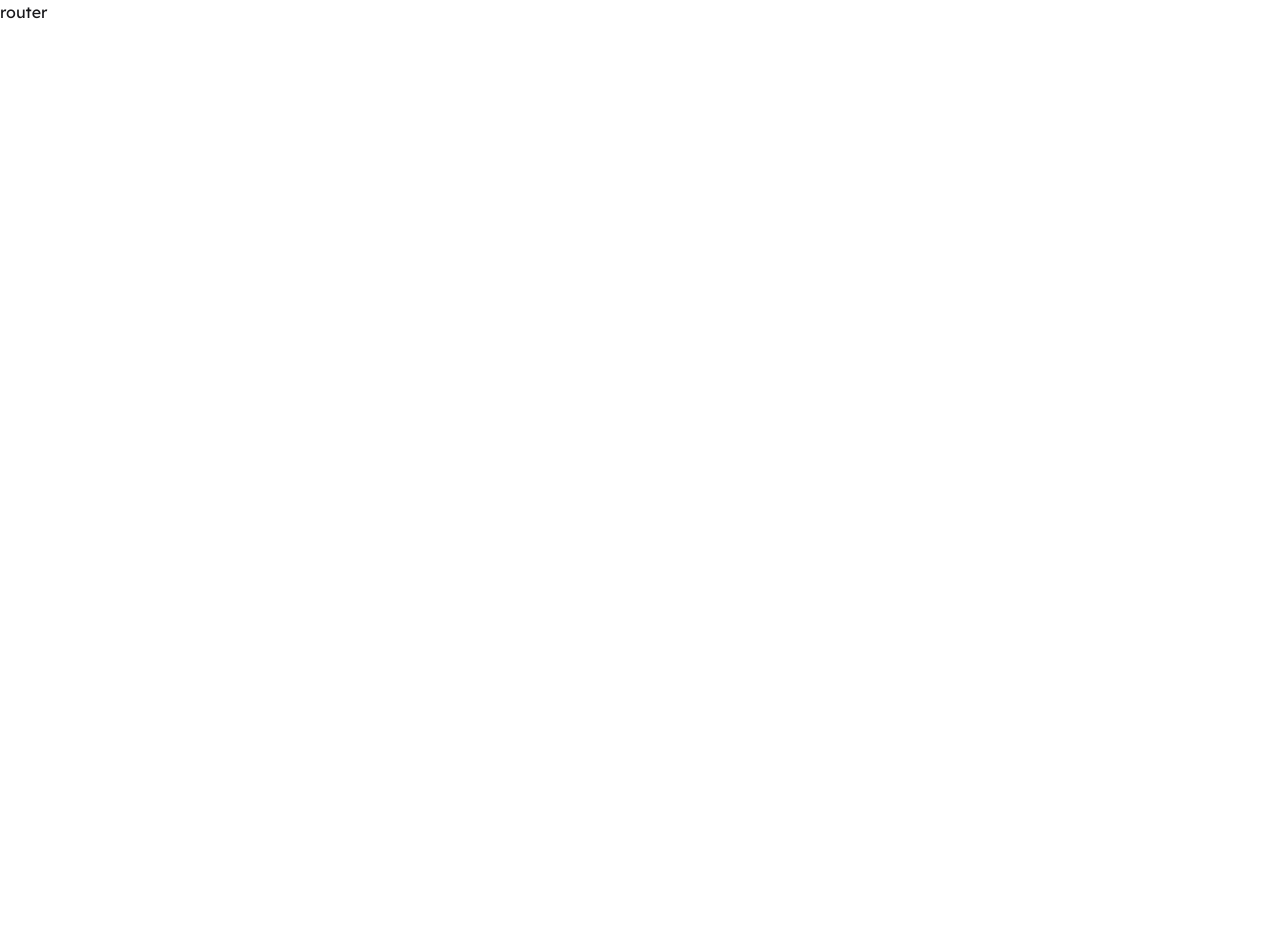
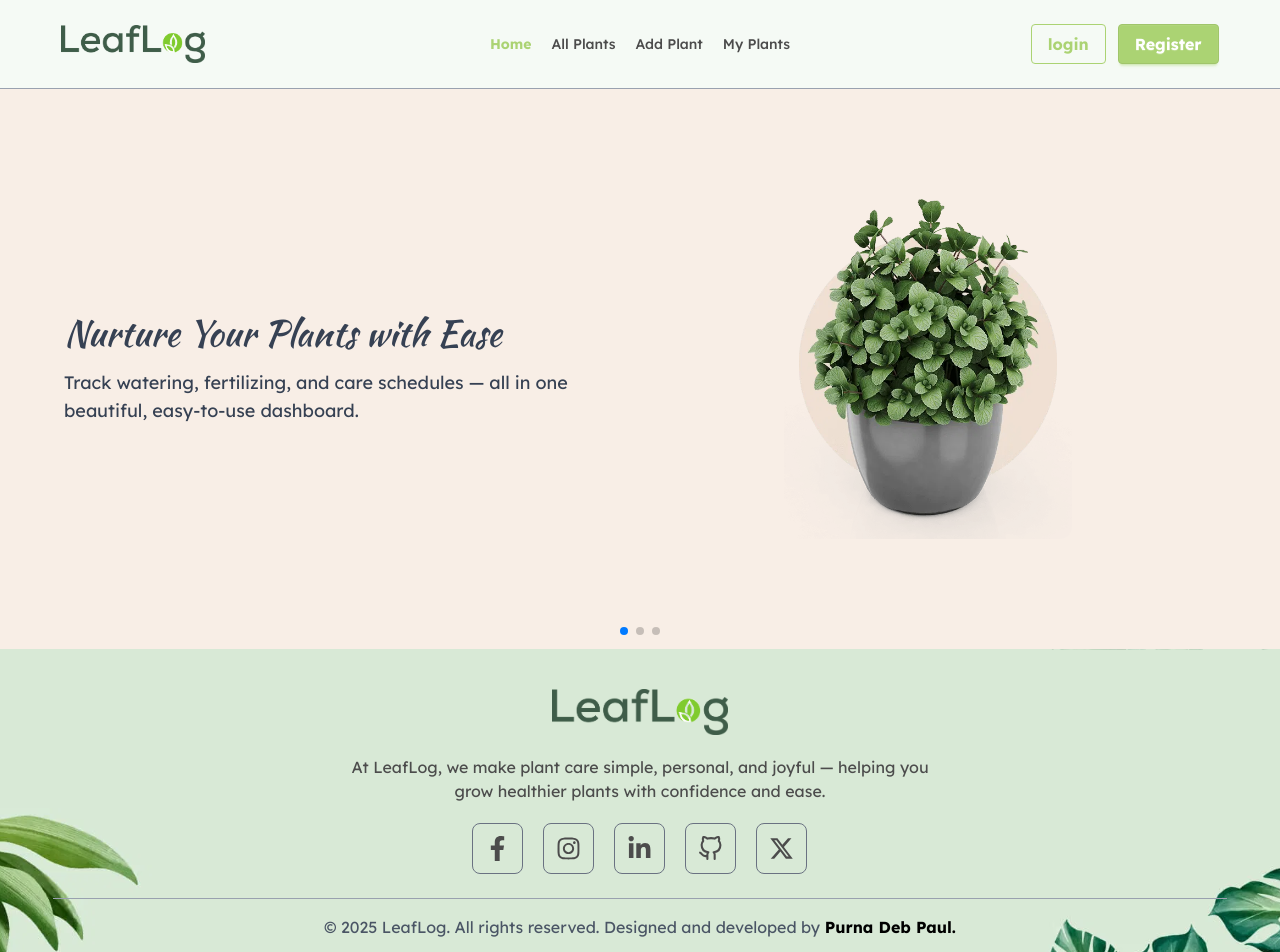
Before and after one commit to purnadebpaul64/leaflog-client, a React (Vite) app: page / in a window 1280 px wide. Shown: the top 952 px of the page. Before the commit the page ends 800 px from the top, so only its background shows below. Built offline with nearby package versions, Linux system fonts and the light colour scheme.

Commit message:
added header footer and hero slider

```diff
--- a/src/App.css
+++ b/src/App.css
@@ -2,14 +2,23 @@
 @import "tailwindcss";
 @plugin "daisyui" {
   themes: light --default;
+}
+@plugin "daisyui/theme" {
+  name: "light";
+  default: true;
   --color-primary: #abd373;
   --color-secondary: #d8e9d6;
 }
 
 body {
   font-family: "Lexend Deca", sans-serif;
+  color: #4c4c4c;
 }
 h2 {
   font-family: "Kaushan Script", cursive;
   font-weight: 400;
 }
+a.active {
+  @apply text-[#abd373];
+  @apply font-bold;
+}
--- a/src/Components/Footer.jsx
+++ b/src/Components/Footer.jsx
@@ -1,9 +1,63 @@
 import React from "react";
-
+import logo from "../assets/leaflog-logo.png";
+import fooimg from "../assets/footer-bg.webp";
+import { FaFacebookF, FaInstagram, FaLinkedinIn } from "react-icons/fa";
+import { Link } from "react-router";
+import { FiGithub } from "react-icons/fi";
+import { FaXTwitter } from "react-icons/fa6";
 const Footer = () => {
   return (
-    <div>
-      <h1>Footer</h1>
+    <div
+      className="bg-cover bg-bottom py-10"
+      style={{ backgroundImage: `url(${fooimg})` }}
+    >
+      <div className="w-11/12 mx-auto">
+        <div className="lg:w-6/12 mx-auto flex flex-col gap-5 items-center text-center">
+          <Link to={"/"}>
+            <img className="w-44" src={logo} alt="" />
+          </Link>
+          <p>
+            At LeafLog, we make plant care simple, personal, and joyful —
+            helping you grow healthier plants with confidence and ease.
+          </p>
+        </div>
+        <div className="flex justify-center pt-5 gap-5">
+          <a href="">
+            <div className="border-1 border-gray-500 rounded-lg p-3 hover:bg-primary hover:text-white hover:border-primary transition duration-200">
+              <FaFacebookF size={25} />
+            </div>
+          </a>
+          <a href="">
+            <div className="border-1 border-gray-500 rounded-lg p-3 hover:bg-primary hover:text-white hover:border-primary transition duration-200">
+              <FaInstagram size={25} />
+            </div>
+          </a>
+          <a href="">
+            <div className="border-1 border-gray-500 rounded-lg p-3 hover:bg-primary hover:text-white hover:border-primary transition duration-200">
+              <FaLinkedinIn size={25} />
+            </div>
+          </a>
+          <a href="">
+            <div className="border-1 border-gray-500 rounded-lg p-3 hover:bg-primary hover:text-white hover:border-primary transition duration-200">
+              <FiGithub size={25} />
+            </div>
+          </a>
+          <a href="">
+            <div className="border-1 border-gray-500 rounded-lg p-3 hover:bg-primary hover:text-white hover:border-primary transition duration-200">
+              <FaXTwitter size={25} />
+            </div>
+          </a>
+        </div>
+        <div className="border-b-1 border-gray-400  py-3"></div>
+        <div>
+          <p className="text-center text-gray-600 pt-4">
+            © 2025 LeafLog. All rights reserved. Designed and developed by{" "}
+            <a className="text-black font-bold" href="">
+              Purna Deb Paul.
+            </a>
+          </p>
+        </div>
+      </div>
     </div>
   );
 };
--- a/src/Components/HomePageComponents/HeroSection.jsx
+++ b/src/Components/HomePageComponents/HeroSection.jsx
@@ -1,9 +1,82 @@
-import React from "react";
+import { Swiper, SwiperSlide } from "swiper/react";
+import { Autoplay, Pagination, EffectFade } from "swiper/modules";
+import "swiper/css";
+import "swiper/css/pagination";
+import "swiper/css/effect-fade";
+import { useState } from "react";
+import slide1 from "../../assets/slider-1.webp";
+import slide2 from "../../assets/slider-1.webp";
+import slide3 from "../../assets/slider-1.webp";
+
+const slides = [
+  {
+    id: 1,
+    title: "Nurture Your Plants with Ease",
+    description:
+      "Track watering, fertilizing, and care schedules — all in one beautiful, easy-to-use dashboard.",
+    image: slide1,
+    bg_color: "#F8EEE6",
+  },
+  {
+    id: 2,
+    title: "Personalized Plant Care, Anytime, Anywhere",
+    description:
+      "Manage your indoor and outdoor plants securely with reminders and health monitoring on any device.",
+    image: slide2,
+    bg_color: "#DCF8EC",
+  },
+  {
+    id: 3,
+    title: "Grow a Thriving Garden at Home",
+    description:
+      "Add your plants, log care tasks, and get helpful feedback to keep your green friends healthy and happy.",
+    image: slide3,
+    bg_color: "#d8e9d6",
+  },
+];
 
 const HeroSection = () => {
+  const [activeIndex, setActiveIndex] = useState(0);
+
   return (
-    <div>
-      <h1>Hero section</h1>
+    <div className="w-full">
+      <Swiper
+        modules={[Autoplay, Pagination, EffectFade]}
+        slidesPerView={1}
+        pagination={{ clickable: true }}
+        autoplay={{ delay: 8000, disableOnInteraction: false }}
+        loop
+        onSlideChange={(swiper) => setActiveIndex(swiper.realIndex)}
+        className="h-[70vh]"
+      >
+        {slides.map((slide, index) => (
+          <SwiperSlide key={slide.id}>
+            <div
+              className="grid grid-cols-1 md:grid-cols-2 h-full items-center px-8 md:px-16"
+              style={{ backgroundColor: `${slide.bg_color}` }}
+            >
+              <div
+                className={`text-gray-700 transition-all duration-700 ${
+                  activeIndex === index
+                    ? "translate-y-0 opacity-100"
+                    : "translate-y-50 opacity-0"
+                }`}
+              >
+                <h2 className="text-4xl font-bold mb-4">{slide.title}</h2>
+                <p className="text-lg">{slide.description}</p>
+              </div>
+
+              <div className="flex justify-center">
+                <img
+                  src={slide.image}
+                  alt={`Slide ${index + 1}`}
+                  className="w-full max-w-72 object-cover rounded-xl "
+                />
+              </div>
+            </div>
+          </SwiperSlide>
+        ))}
+      </Swiper>
     </div>
   );
 };
--- a/src/Components/NavBar.jsx
+++ b/src/Components/NavBar.jsx
@@ -1,9 +1,74 @@
 import React from "react";
-
+import logo from "../assets/leaflog-logo.png";
+import { Link, NavLink } from "react-router";
 const NavBar = () => {
   return (
-    <div>
-      <h1>Navbar</h1>
+    <div className="bg-[#d8e9d640] border-b-1 border-gray-400 py-3">
+      <div className="navbar w-11/12 mx-auto">
+        <div className="navbar-start">
+          <div className="dropdown">
+            <div tabIndex={0} role="button" className="mr-3 lg:hidden">
+              <svg
+                xmlns="http://www.w3.org/2000/svg"
+                className="h-5 w-5"
+                fill="none"
+                viewBox="0 0 24 24"
+                stroke="currentColor"
+              >
+                {" "}
+                <path
+                  strokeLinecap="round"
+                  strokeLinejoin="round"
+                  strokeWidth="2"
+                  d="M4 6h16M4 12h8m-8 6h16"
+                />{" "}
+              </svg>
+            </div>
+            <ul
+              tabIndex={0}
+              className="menu menu-sm dropdown-content bg-base-100 rounded-box z-1 mt-3 w-52 p-2 shadow flex gap-2"
+            >
+              <NavLink to={"/"} className="">
+                Home
+              </NavLink>
+              <NavLink className="">All Plants</NavLink>
+              <NavLink className="">Add Plant</NavLink>
+              <NavLink className="">My Plants</NavLink>
+            </ul>
+          </div>
+          <Link to={"/"} className="w-30 lg:w-36">
+            <img cl src={logo} alt="" />
+          </Link>
+        </div>
+        <div className="navbar-center hidden lg:flex">
+          <ul className="menu menu-horizontal gap-5 px-1 font-bold">
+            <NavLink to={"/"} className="font-medium">
+              Home
+            </NavLink>
+            <NavLink to={"/all-plants"} className="font-medium">
+              All Plants
+            </NavLink>
+            <NavLink to={"/add-plant"} className="font-medium">
+              Add Plant
+            </NavLink>
+            <NavLink to={"/my-plant"} className="font-medium">
+              My Plants
+            </NavLink>
+          </ul>
+        </div>
+        <div className="navbar-end flex gap-3">
+          <Link>
+            <button className="btn btn-outline btn-primary font-bold text-[12px] md:text-[16px] hover:text-white">
+              login
+            </button>
+          </Link>
+          <Link>
+            <button className="btn btn-primary font-bold text-[12px] md:text-[16px] text-white">
+              Register
+            </button>
+          </Link>
+        </div>
+      </div>
     </div>
   );
 };
--- a/src/Layouts/MainLayout.jsx
+++ b/src/Layouts/MainLayout.jsx
@@ -1,10 +1,21 @@
 import React from "react";
+import NavBar from "../Components/NavBar";
+import { Outlet } from "react-router";
+import Footer from "../Components/Footer";
 
 const MainLayout = () => {
   return (
-    <div>
-      <h1>this is main layout</h1>
-    </div>
+    <>
+      <header>
+        <NavBar></NavBar>
+      </header>
+      <main>
+        <Outlet></Outlet>
+      </main>
+      <footer>
+        <Footer></Footer>
+      </footer>
+    </>
   );
 };
 
--- a/src/Pages/HomePage.jsx
+++ b/src/Pages/HomePage.jsx
@@ -1,9 +1,10 @@
 import React from "react";
+import HeroSection from "../Components/HomePageComponents/HeroSection";
 
 const HomePage = () => {
   return (
     <div>
-      <h1>Home Page</h1>
+      <HeroSection></HeroSection>
     </div>
   );
 };
--- a/src/Routes/Router.jsx
+++ b/src/Routes/Router.jsx
@@ -1,9 +1,17 @@
 import { createBrowserRouter } from "react-router";
+import MainLayout from "../Layouts/MainLayout";
+import HomePage from "../Pages/HomePage";
 
 const router = createBrowserRouter([
   {
     path: "/",
-    element: <h1>router</h1>,
+    element: <MainLayout></MainLayout>,
+    children: [
+      {
+        index: true,
+        Component: HomePage,
+      },
+    ],
   },
 ]);
 
```
Also changed, not shown: src/assets/footer-bg.webp (added), src/assets/slider-1.webp (added).
